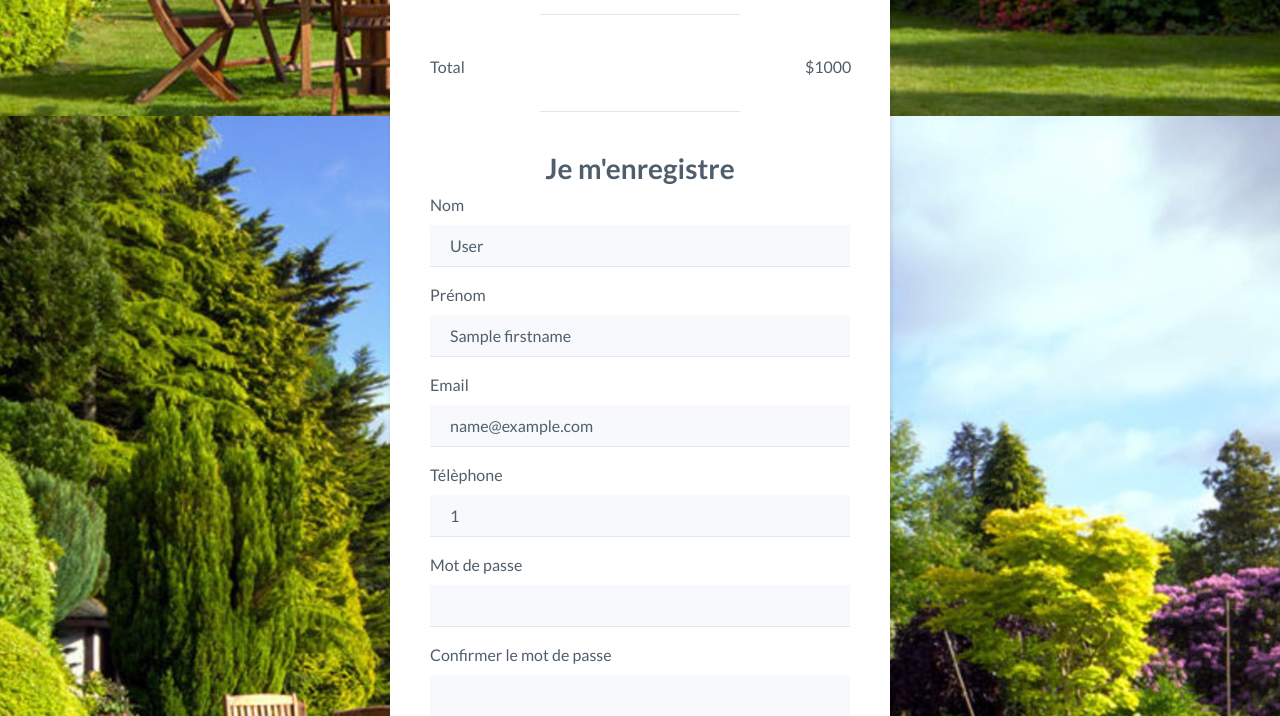
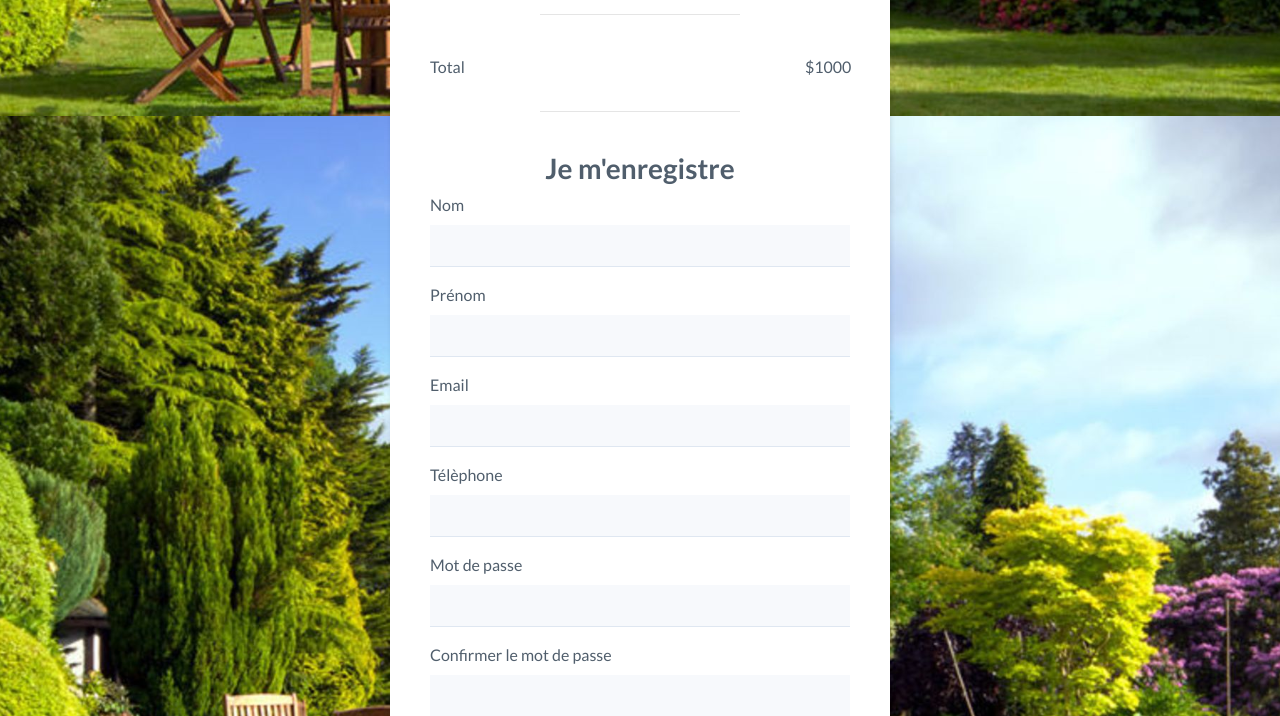
Before and after one commit to wild-e/Stras-Gite, a PHP site: template src/View/Booking/summary.html.twig in a window 1280 px wide. Shown: the part 684-1400 px from the top of the page. Run offline with PHP 8.4, Linux system fonts and the light colour scheme; the template is opened without the code that fills it: most values are stand-ins (such as "Sample title", 1, 10 or a date in 2020); some libraries are stand-ins or nearby versions.

Commit message:
added if/else to make sure registrations is ok. It all work

```diff
--- a/src/View/Booking/summary.html.twig
+++ b/src/View/Booking/summary.html.twig
@@ -90,19 +90,19 @@ Réserver chez Stras'Gîte | {{ parent() }}
             <small class="text-danger font-weight-bold">{{ error }}</small>
         <div class="form-group">
             <label for="lastname">Nom</label>
-            <input type="text" class="form-control" name="lastname" value="{{ post.lastname }}" required/>
+            <input type="text" class="form-control" name="lastname" maxlength="100" required/>
         </div>
         <div class="form-group">
             <label for="firstname">Prénom</label>
-            <input class="form-control" type="text" name="firstname" value="{{ post.firstname }}" required/>
+            <input class="form-control" type="text" name="firstname" maxlength="100" required/>
         </div>
         <div class="form-group">
             <label for="email">Email</label>
-            <input class="form-control" type="email" name="email" value="{{ post.email }}" maxlength="250" required/>
+            <input class="form-control" type="email" name="email" maxlength="100" required/>
         </div>
         <div class="form-group">
             <label for="phoneNumber">Télèphone</label>
-            <input class="form-control" type="text" name="phoneNumber" value="{{ post.phoneNumber }}" maxlength="10" required/>
+            <input class="form-control" type="text" name="phoneNumber" required/>
         </div>
         <div class="form-group">
             <label for="password">Mot de passe</label>
```
Also changed, not shown: src/Controller/BookingController.php (+7 -12 lines).
